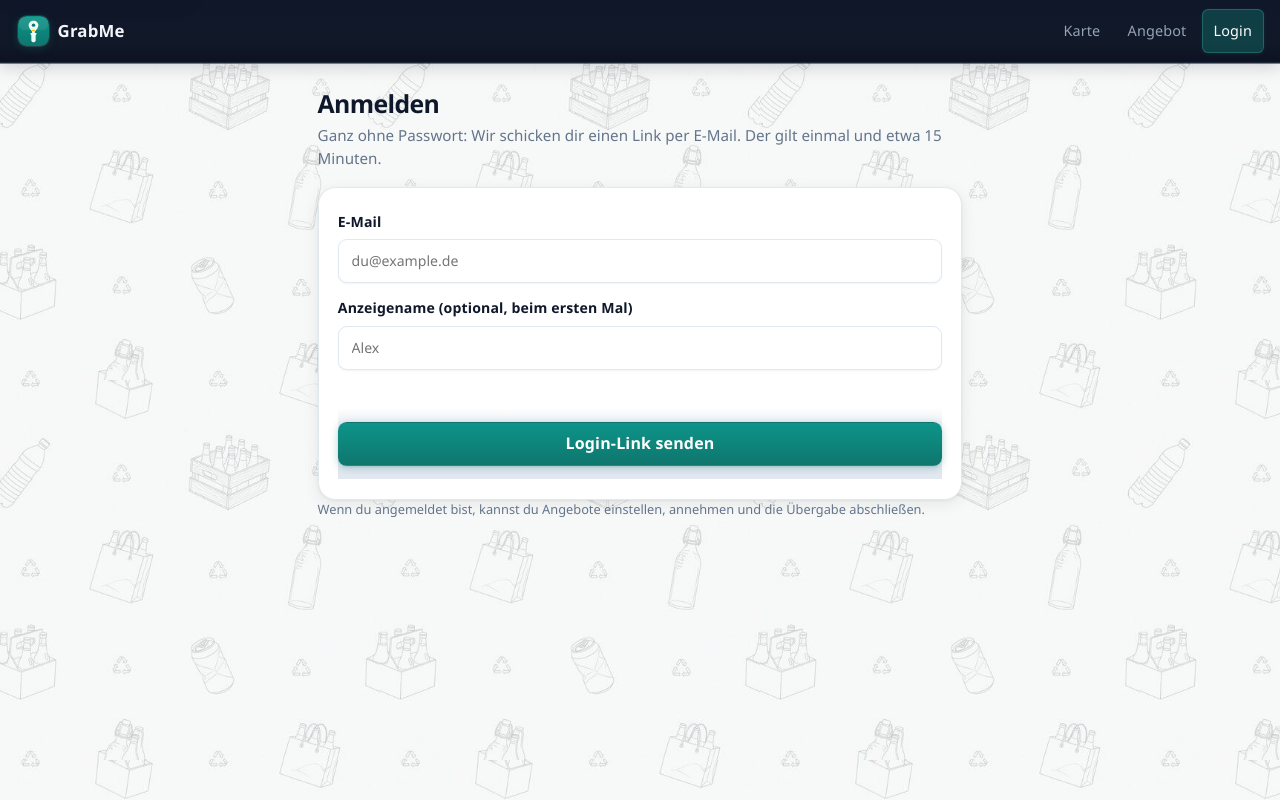
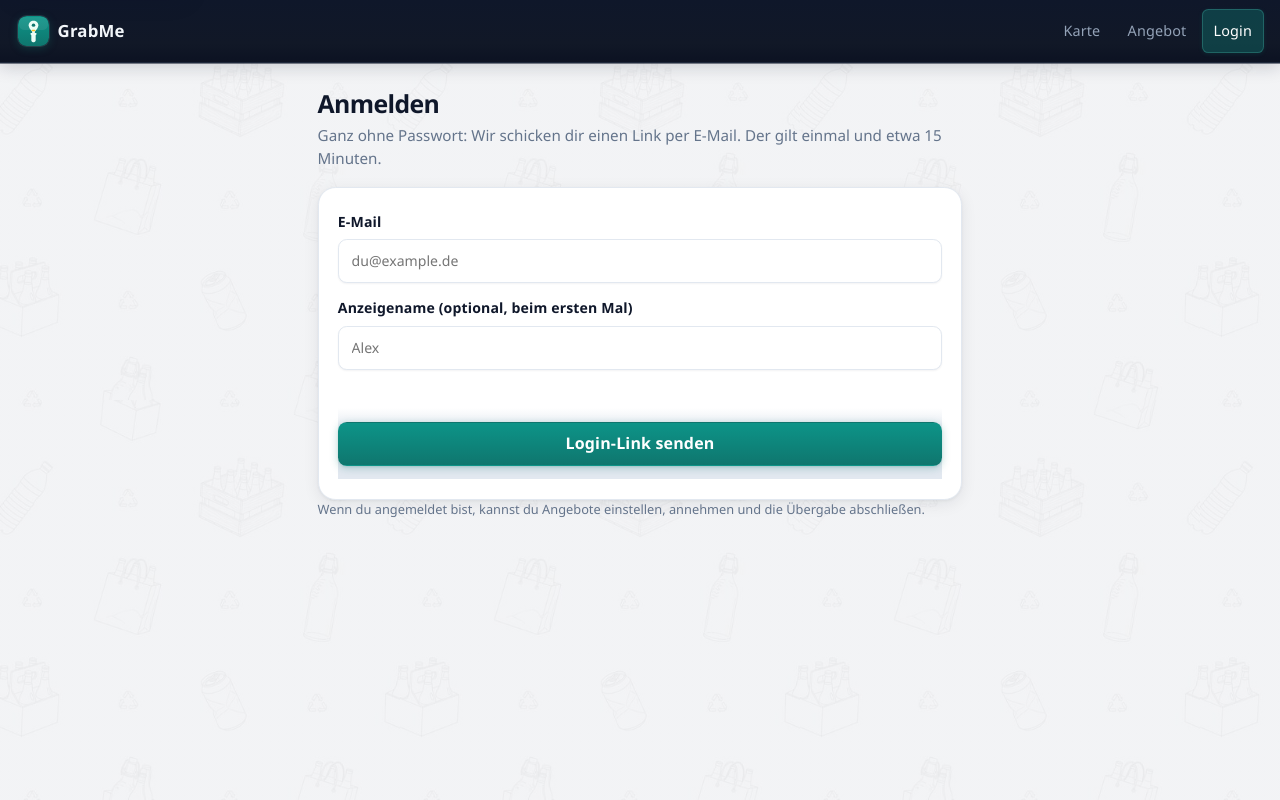
Before and after one commit to jango-blockchained/pfloop, a React (Vite) app: page /login in a window 1280 px wide. Built offline with nearby package versions, Linux system fonts and the light colour scheme; no server answers.

Commit message:
Make the Pfand background pattern lighter and softer.
Add a CSS wash over the tile so doodles stay low-contrast.

```diff
--- a/src/react-app/index.css
+++ b/src/react-app/index.css
@@ -3,9 +3,11 @@
 	/* Surfaces */
 	--bg: #0f172a;
 	--bg-elevated: #1e293b;
-	--bg-app: #f0f2f5;
+	--bg-app: #f4f5f7;
 	--bg-pattern: url("/bg-pattern.jpg");
-	--bg-pattern-size: 380px;
+	--bg-pattern-size: 400px;
+	/* White wash over doodles — higher = lighter / less contrast */
+	--bg-pattern-wash: 0.62;
 	--panel: #f8fafc;
 	--panel-dark: #1e293b;
 	--surface: #ffffff;
@@ -177,9 +179,14 @@ select {
 	height: 100%;
 	/* WhatsApp-style Pfand doodle tile (cans, bottles, crates) */
 	background-color: var(--bg-app);
-	background-image: var(--bg-pattern);
+	background-image:
+		linear-gradient(
+			rgba(244, 245, 247, var(--bg-pattern-wash)),
+			rgba(244, 245, 247, var(--bg-pattern-wash))
+		),
+		var(--bg-pattern);
 	background-repeat: repeat;
-	background-size: var(--bg-pattern-size) var(--bg-pattern-size);
+	background-size: auto, var(--bg-pattern-size) var(--bg-pattern-size);
 	background-attachment: local;
 	color: var(--text);
 }
```
Also changed, not shown: public/bg-pattern.jpg.
